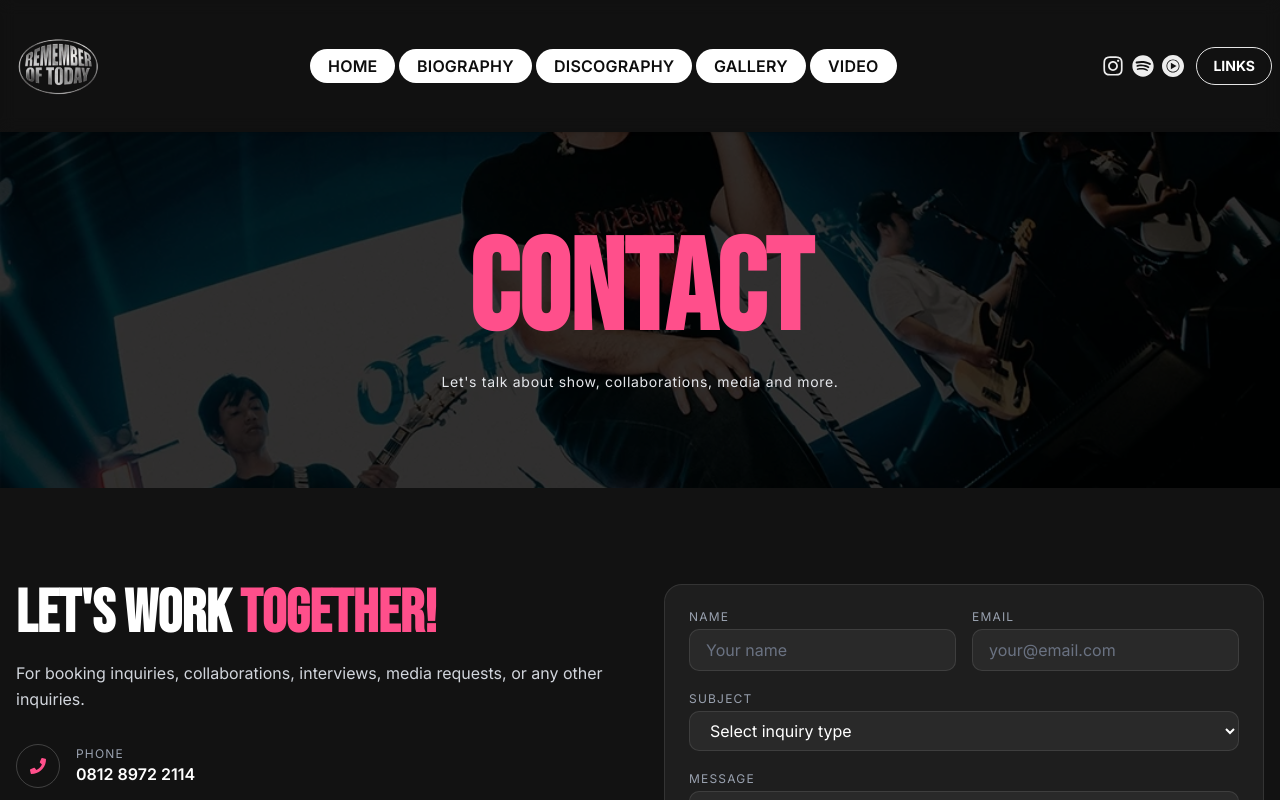
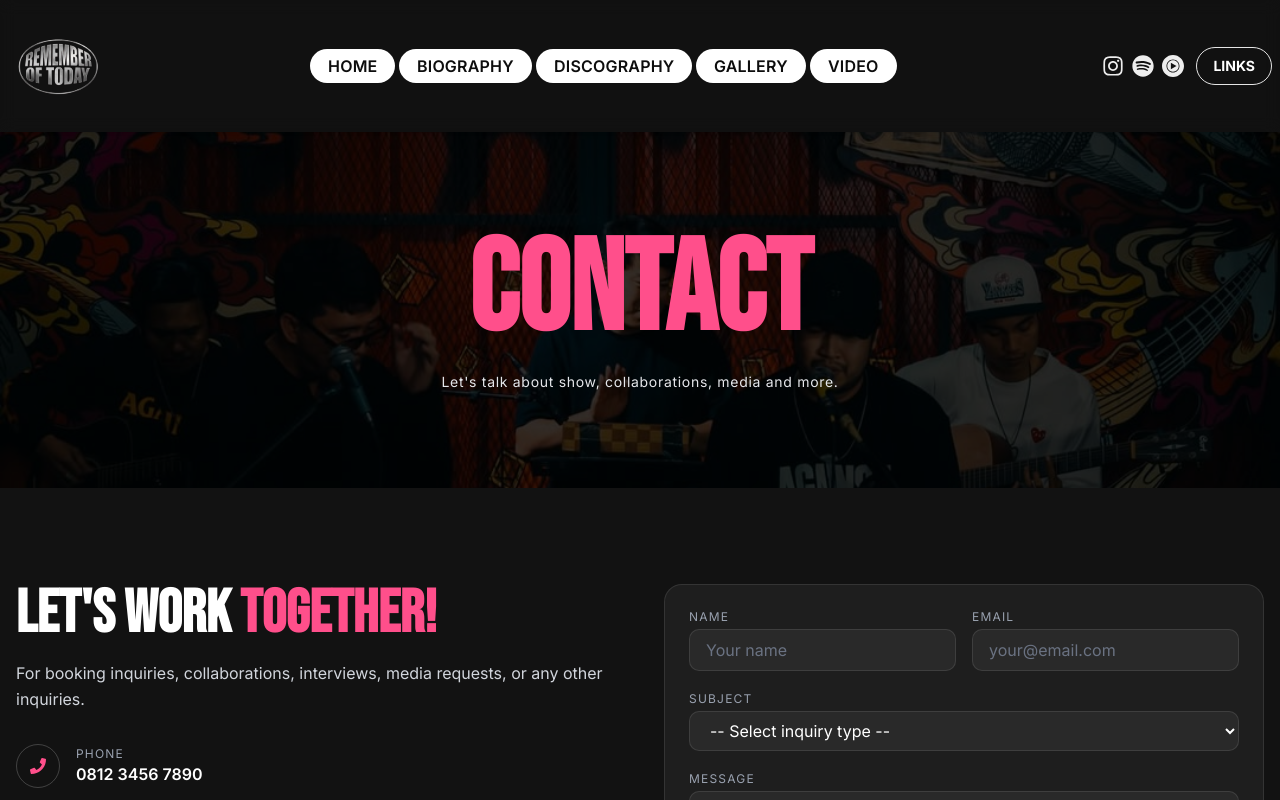
Before and after one commit to herjunardwn/rot-webb-app, a React (Vite) app: page /contact in a window 1280 px wide. Shown: the top 800 px of the page. Built offline with nearby package versions, Linux system fonts and the light colour scheme; no server answers.

Commit message:
add EmailJS for contact form

```diff
--- a/package.json
+++ b/package.json
@@ -10,6 +10,7 @@
     "preview": "vite preview"
   },
   "dependencies": {
+    "@emailjs/browser": "^4.4.1",
     "@fontsource-variable/geist": "^5.2.8",
     "@gsap/react": "^2.1.2",
     "@tailwindcss/vite": "^4.3.0",
@@ -23,6 +24,7 @@
     "react": "^19.2.6",
     "react-dom": "^19.2.6",
     "react-helmet-async": "^3.0.0",
+    "react-hot-toast": "^2.6.0",
     "react-icons": "^5.6.0",
     "react-router-dom": "^6.30.3",
     "shadcn": "^4.7.0",
--- a/src/components/fragments/Footer.jsx
+++ b/src/components/fragments/Footer.jsx
@@ -64,20 +64,21 @@ export default function Footer() {
               Contact
             </Link>
           </li>
+
+          <li>
+            <Link
+              className='text-gray-300 transition hover:text-neonPink/85 dark:text-white hover:underline'
+              to='/privacy-policy'
+            >
+              Privacy Policy
+            </Link>
+          </li>
           <li>
             <Link
               className='text-gray-300 transition hover:text-neonPink/85 dark:text-white hover:underline'
               to='/terms-and-conditions'
             >
               Terms & Conditions
-            </Link>
-          </li>
-          <li>
-            <Link
-              className='text-gray-300 transition hover:text-neonPink/85 dark:text-white hover:underline'
-              to='/privacy-policy'
-            >
-              Privacy Policy
             </Link>
           </li>
         </ul>
--- a/src/main.jsx
+++ b/src/main.jsx
@@ -3,11 +3,35 @@ import { createRoot } from "react-dom/client";
 import { HelmetProvider } from "react-helmet-async";
 import "@/index.css";
 import App from "@/App.jsx";
+import { Toaster } from "react-hot-toast";
 
 createRoot(document.getElementById("root")).render(
   <StrictMode>
     <HelmetProvider>
       <App />
+      <Toaster
+        position='top-right'
+        toastOptions={{
+          style: {
+            background: "#121212",
+            color: "#fff",
+            border: "1px solid #ff4f8b",
+            borderRadius: "12px",
+          },
+          success: {
+            iconTheme: {
+              primary: "#ff4f8b",
+              secondary: "#fff",
+            },
+          },
+          error: {
+            iconTheme: {
+              primary: "#ef4444",
+              secondary: "#fff",
+            },
+          },
+        }}
+      />
     </HelmetProvider>
   </StrictMode>,
 );
--- a/src/pages/Contact.jsx
+++ b/src/pages/Contact.jsx
@@ -1,16 +1,18 @@
 import { Helmet } from "react-helmet-async";
+import emailjs from "@emailjs/browser";
+import toast from "react-hot-toast";
 import { FaSpotify, FaInstagram, FaPhone } from "react-icons/fa";
 import { MdEmail } from "react-icons/md";
 import { useState, useRef, useEffect } from "react";
 import { gsap } from "gsap";
-import bannerContact from "@/assets/gallery/live/live-4.webp";
+import bannerContact from "@/assets/gallery/live/live-2.jpg";
 
 const contactInfo = [
   {
     icon: <FaPhone />,
     label: "Phone",
-    value: "0812 8972 2114",
-    href: "tel:081289722114",
+    value: "0812 3456 7890",
+    href: "tel:0812xxxxxxxx",
   },
   {
     icon: <MdEmail size={20} />,
@@ -142,16 +144,49 @@ export default function Contact() {
     message: "",
   });
   const [submitted, setSubmitted] = useState(false);
+  const [loading, setLoading] = useState(false);
+  const SERVICE_ID = import.meta.env.VITE_EMAILJS_SERVICE_ID;
+  const TEMPLATE_ID = import.meta.env.VITE_EMAILJS_TEMPLATE_ID;
+  const PUBLIC_KEY = import.meta.env.VITE_EMAILJS_PUBLIC_KEY;
 
   const handleChange = (e) =>
     setForm((prev) => ({ ...prev, [e.target.name]: e.target.value }));
 
-  const handleSubmit = (e) => {
+  const handleSubmit = async (e) => {
     e.preventDefault();
-    // handle submit logic
-    console.log(form);
-    setSubmitted(true);
-    setTimeout(() => setSubmitted(false), 4000);
+
+    setLoading(true);
+
+    try {
+      await emailjs.send(
+        SERVICE_ID,
+        TEMPLATE_ID,
+        {
+          name: form.name,
+          email: form.email,
+          subject: form.subject,
+          message: form.message,
+        },
+        PUBLIC_KEY,
+      );
+
+      setSubmitted(true);
+      toast.success("Message sent successfully!");
+
+      setForm({
+        name: "",
+        email: "",
+        subject: "",
+        message: "",
+      });
+
+      setTimeout(() => setSubmitted(false), 4000);
+    } catch (error) {
+      console.error(error);
+      toast.error("Failed to send message.");
+    } finally {
+      setLoading(false);
+    }
   };
 
   return (
@@ -226,6 +261,7 @@ export default function Contact() {
                 name='name'
                 value={form.name}
                 onChange={handleChange}
+                required
                 placeholder='Your name'
                 className='bg-white/5 border border-white/10 rounded-lg px-4 py-2 text-white font-body placeholder:text-gray-500 focus:outline-none focus:border-neonPink transition-colors'
               />
@@ -239,6 +275,7 @@ export default function Contact() {
                 name='email'
                 value={form.email}
                 onChange={handleChange}
+                required
                 placeholder='your@email.com'
                 className='bg-white/5 border border-white/10 rounded-lg px-4 py-2 text-white font-body placeholder:text-gray-500 focus:outline-none focus:border-neonPink transition-colors'
               />
@@ -253,18 +290,19 @@ export default function Contact() {
               name='subject'
               value={form.subject}
               onChange={handleChange}
+              required
               className='bg-white/5 border border-white/10 rounded-lg px-4 py-2 text-white font-body focus:outline-none focus:border-neonPink transition-colors'
             >
-              <option value='' className='bg-[#120F17]'>
-                Select inquiry type
+              <option value='' className='bg-[#120F17]' disabled>
+                -- Select inquiry type --
               </option>
-              <option value='booking' className='bg-[#120F17]'>
+              <option value='Booking & Shows' className='bg-[#120F17]'>
                 Booking & Shows
               </option>
-              <option value='collab' className='bg-[#120F17]'>
+              <option value='Collaboration' className='bg-[#120F17]'>
                 Collaboration
               </option>
-              <option value='media' className='bg-[#120F17]'>
+              <option value='Media & Interview' className='bg-[#120F17]'>
                 Media & Interview
               </option>
               <option value='other' className='bg-[#120F17]'>
@@ -281,6 +319,7 @@ export default function Contact() {
               name='message'
               value={form.message}
               onChange={handleChange}
+              required
               placeholder='Tell us more...'
               rows={5}
               className='bg-white/5 border border-white/10 rounded-lg px-4 py-2 text-white font-body placeholder:text-gray-500 focus:outline-none focus:border-neonPink transition-colors resize-none'
@@ -301,9 +340,14 @@ export default function Contact() {
 
           <button
             type='submit'
-            className='w-full py-3 bg-neonPink text-white font-heading font-bold uppercase tracking-widest rounded-full hover:bg-punkPink transition-colors'
+            disabled={loading}
+            className='w-full py-3 bg-neonPink text-white font-heading font-bold uppercase tracking-widest rounded-full hover:bg-punkPink transition-colors disabled:opacity-60'
           >
-            {submitted ? "Message Sent ✓" : "Send Message"}
+            {loading
+              ? "Sending..."
+              : submitted
+                ? "Message Sent ✓"
+                : "Send Message"}
           </button>
         </form>
       </div>
```
Also changed, not shown: 2 other files (tests, documents, lock files or other folders).
